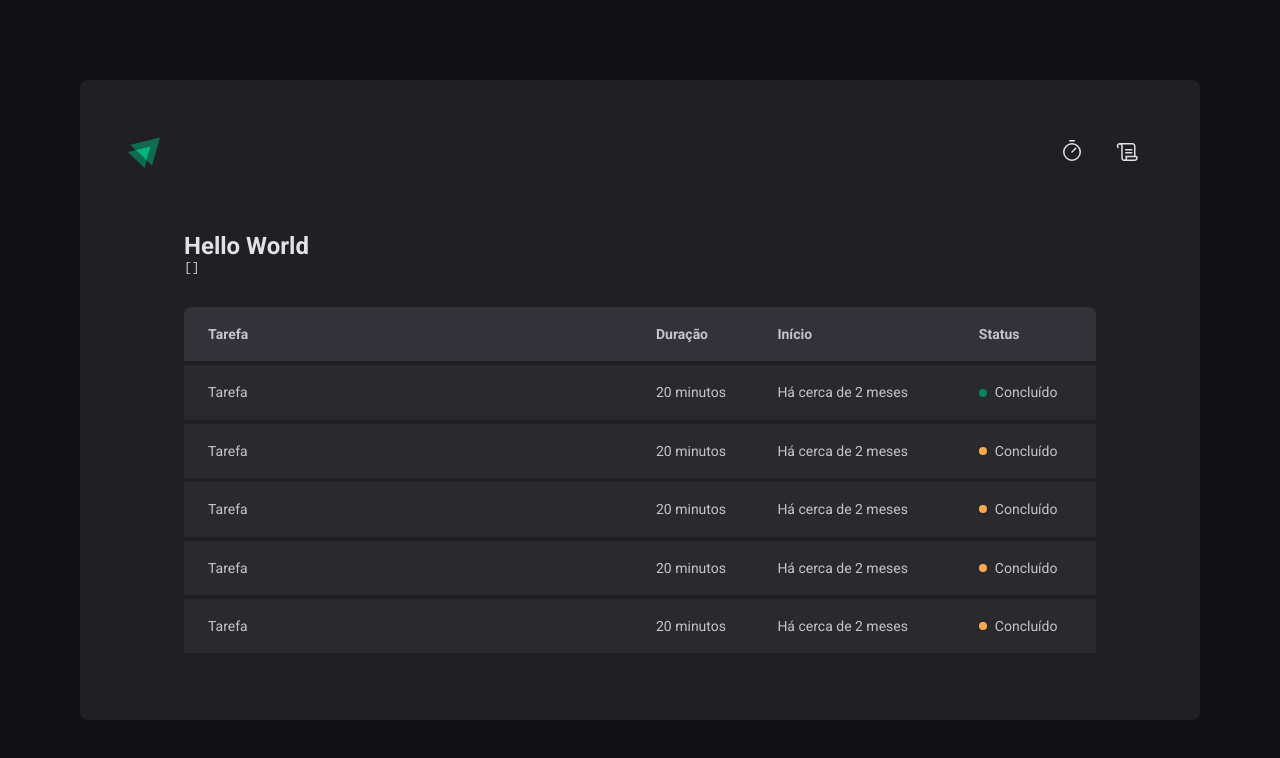
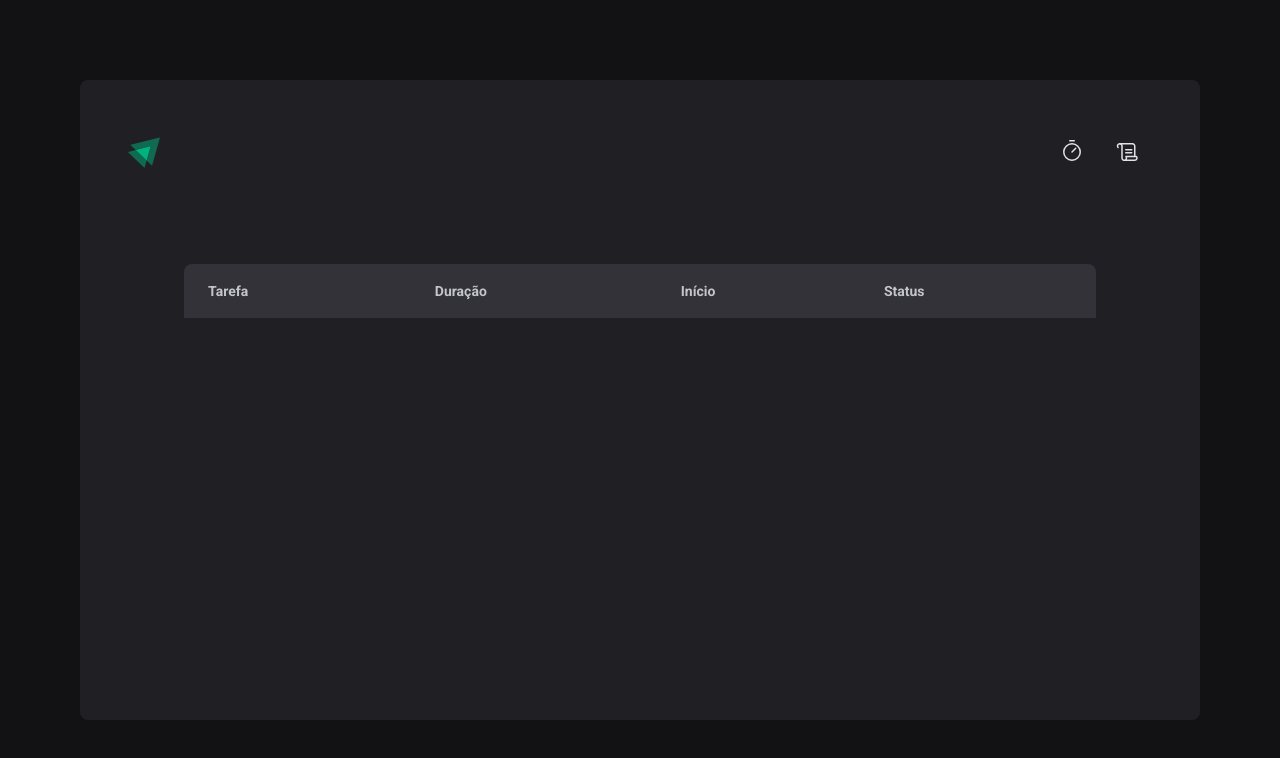
Before and after one commit to yujiarima17/pomodoro_react, a React (Vite) app: page /history in a window 1280 px wide. Shown: the top 758 px of the page. Built offline with nearby package versions, Linux system fonts and the light colour scheme.

Commit message:
history list done

```diff
--- a/src/pages/History/index.tsx
+++ b/src/pages/History/index.tsx
@@ -7,8 +7,6 @@
   const { cycles } = useContext(CyclesContext)
   return (
     <HistoryContainer>
-      <h1>Hello World</h1>
-      <pre>{JSON.stringify(cycles, null, 2)}</pre>
       <HistoryList>
         <table>
           <thead>
@@ -20,46 +18,26 @@
             </tr>
           </thead>
           <tbody>
-            <tr>
-              <td>Tarefa</td>
-              <td>20 minutos</td>
-              <td>Há cerca de 2 meses</td>
-              <td>
-                <Status statusColor="green">Concluído</Status>
-              </td>
-            </tr>
-            <tr>
-              <td>Tarefa</td>
-              <td>20 minutos</td>
-              <td>Há cerca de 2 meses</td>
-              <td>
-                <Status statusColor="yellow">Concluído</Status>
-              </td>
-            </tr>
-            <tr>
-              <td>Tarefa</td>
-              <td>20 minutos</td>
-              <td>Há cerca de 2 meses</td>
-              <td>
-                <Status statusColor="yellow">Concluído</Status>
-              </td>
-            </tr>
-            <tr>
-              <td>Tarefa</td>
-              <td>20 minutos</td>
-              <td>Há cerca de 2 meses</td>
-              <td>
-                <Status statusColor="yellow">Concluído</Status>
-              </td>
-            </tr>
-            <tr>
-              <td>Tarefa</td>
-              <td>20 minutos</td>
-              <td>Há cerca de 2 meses</td>
-              <td>
-                <Status statusColor="yellow">Concluído</Status>
-              </td>
-            </tr>
+            {cycles.map((cycle) => {
+              return (
+                <tr key={cycle.id}>
+                  <td>{cycle.task}</td>
+                  <td>{cycle.minutesAmount}</td>
+                  <td>{cycle.startDate.toISOString()}</td>
+                  <td>
+                    {cycle.finishedDate && (
+                      <Status statusColor="green">Concluído</Status>
+                    )}
+                    {cycle.interruptedDate && (
+                      <Status statusColor="red">Interrompido</Status>
+                    )}
+                    {!cycle.finishedDate && !cycle.interruptedDate && (
+                      <Status statusColor="yellow">Em andamento</Status>
+                    )}
+                  </td>
+                </tr>
+              )
+            })}
           </tbody>
         </table>
       </HistoryList>
```
